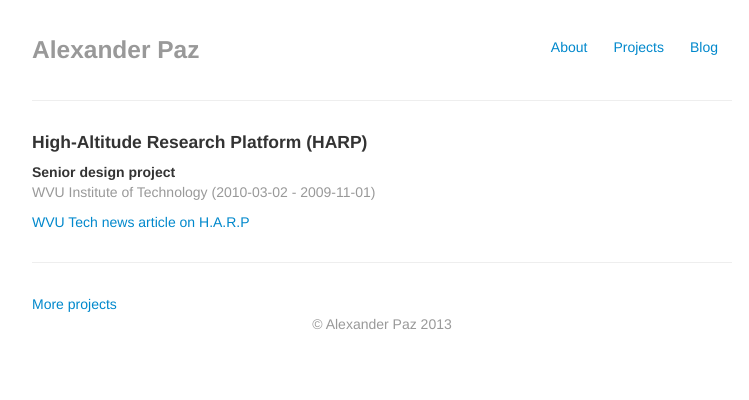
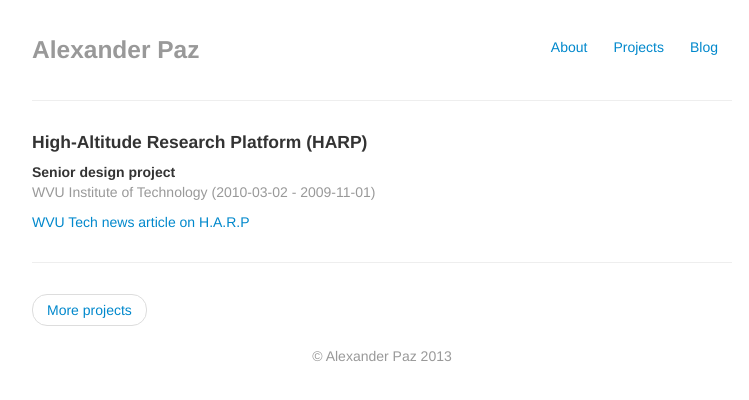
Before and after one commit to alexjpaz/alexjpaz.github.com, a Jekyll site: the page built from _posts/project/2010-02-26-harp.md, in a window 1280 px wide. Shown: the top 400 px of the page, without its empty margins (258-1007 px from the left). Built offline with Jekyll 4.4.1, drawn with Linux system fonts in a browser that asks for light colours.

Commit message:
Move blog/projects to folders with index.html

```diff
--- a/_includes/layout/page-navbar.html
+++ b/_includes/layout/page-navbar.html
@@ -1,8 +1,8 @@
 <div class='masthead'>
 	<ul class="nav nav-pills pull-right">
 		<li><a href="/">About</a></li>
-		<li><a href="/projects.html">Projects</a></li>
-		<li class='nav-link-blog'><a href="/blog.html">Blog</a></li>
+		<li><a href="/projects">Projects</a></li>
+		<li class='nav-link-blog'><a href="/blog">Blog</a></li>
 	</ul>
 	<h3 class="muted">Alexander Paz</h3>
 </div>
--- /dev/null
+++ b/_includes/post/pager-simple.html
@@ -0,0 +1,3 @@
+<ul class="pager">
+	<li class='previous'><a href='/projects.html'>{{ page.pager-simple }}</a></li>
+</ul>
--- a/_layouts/blog.html
+++ b/_layouts/blog.html
@@ -1,5 +1,3 @@
 ---
-layout: default
+layout: post
 ---
-
-{% include blog/list.html %}
--- a/_layouts/post.html
+++ b/_layouts/post.html
@@ -6,3 +6,7 @@ layout: default
 {{ content }}
 
 <hr />
+
+<ul class="pager">
+	<li class='previous'><a href='/blog'>More posts</a></li>
+</ul>
--- a/_layouts/project.html
+++ b/_layouts/project.html
@@ -10,4 +11,6 @@ layout: default
 
 <hr />
 
-<a href='/projects.html'>More projects</a>
+<ul class="pager">
+	<li class='previous'><a href='/projects'>More projects</a></li>
+</ul>
```
Also changed, not shown: other parts of _layouts/project.html (+1 -0 lines), blog/index.html (renamed from blog.html), projects/index.html (line endings or trailing spaces).
